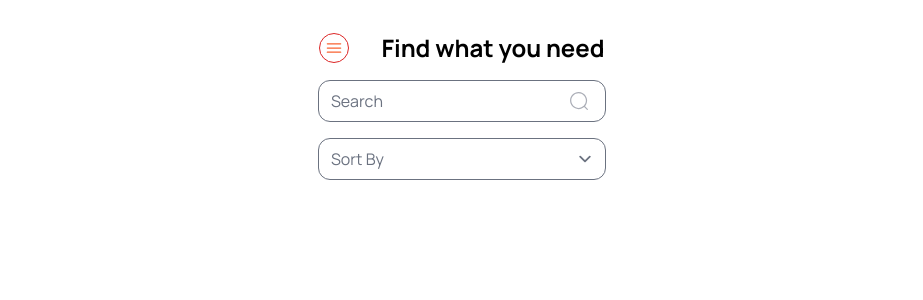
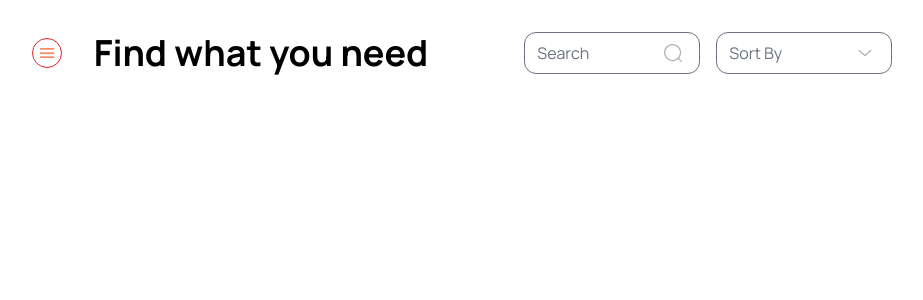
Before and after one commit to Light-it-luc/Challenge-React, a React (Vite) app in the folder 1-ECommerce/: page / in a window 1280 px wide. Shown: the top 300 px of the page, without its empty margins (178-1101 px from the left). Built offline with nearby package versions, Linux system fonts and the light colour scheme.

Commit message:
feat: improve css for compatibility w other devices

```diff
--- a/1-ECommerce/src/App.tsx
+++ b/1-ECommerce/src/App.tsx
@@ -4,8 +4,10 @@ import Filters from "./components/Filters"
 export default function App() {
     return (
         <>
-            <div className="contaiener py-8">
-                <Filters />
+            <div className="contaiener py-8 w-full h-full lg:flex lg:flex-col">
+                <div className="lg:mx-auto">
+                    <Filters />
+                </div>
             </div>
         </>
     )
--- a/1-ECommerce/src/components/Filters.tsx
+++ b/1-ECommerce/src/components/Filters.tsx
@@ -4,19 +4,21 @@ import SortBy from './SortBy';
 
 export default function Filters() {
     return (
-        <div className="flex flex-col px-8 gap-4 items-center">
+        <div className="flex flex-col md:flex-row md:justify-between px-8 gap-4 lg:gap-24">
             <div className="flex flex-row gap-8 items-center">
 
                 <Menu />
 
-                <h1 className="text-2xl font-bold">Find what you need</h1>
+                <h1 className="text-2xl font-bold lg:text-4xl">Find what you need</h1>
             </div>
 
-            <Searchbar />
+            <div className="flex flex-col md:flex-row gap-4">
+                <Searchbar />
 
-            <SortBy>
-                <option value="0">Sort By</option>
-            </SortBy>
+                <SortBy>
+                    <option value="0">Sort By</option>
+                </SortBy>
+            </div>
         </div>
     )
 }
--- a/1-ECommerce/src/components/Searchbar.tsx
+++ b/1-ECommerce/src/components/Searchbar.tsx
@@ -5,7 +5,7 @@ export default function Searchbar() {
 
     return (
         <input
-            className="w-72 rounded-xl"
+            className="w-72 rounded-xl md:w-44"
             style={{ background: 'no-repeat center right 1rem url("/images/Magnifer.svg")' }}
             type="text"
             value={searchValue}
--- a/1-ECommerce/src/components/Sidebar.tsx
+++ b/1-ECommerce/src/components/Sidebar.tsx
@@ -2,7 +2,7 @@
 export default function Sidebar({ isMenuVisible, classWhenActive, children }) {
     return (
         <div className={
-            `fixed top-0 -left-48 flex flex-col gap-8 py-20 px-4 h-full w-48 border bg-white transition-transform ` +
+            `fixed top-0 -left-48 flex flex-col gap-8 py-20 px-4 h-full w-48 border bg-white overflow-scroll transition-transform ` +
             ( isMenuVisible ? classWhenActive : '' )
         }>
             {children}
--- a/1-ECommerce/src/components/SortBy.tsx
+++ b/1-ECommerce/src/components/SortBy.tsx
@@ -2,7 +2,8 @@
 export default function SortBy({ children }) {
     return (
         <select
-            className="w-72 rounded-xl text-gray-500"
+            className="w-72 rounded-xl text-gray-500 md:w-44"
+            style={{ background: 'no-repeat center right 1rem url("/images/SearchArrow.svg")' }}
             name="sort-by"
             id="sort-by">
             {children}
```
